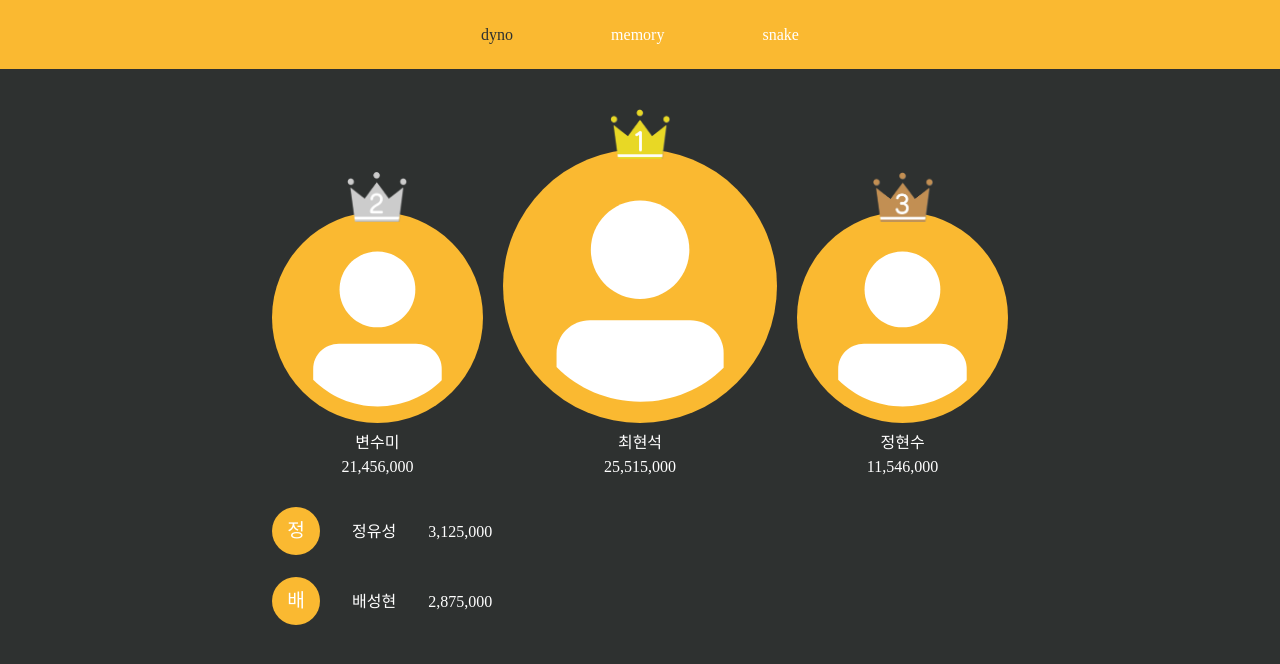
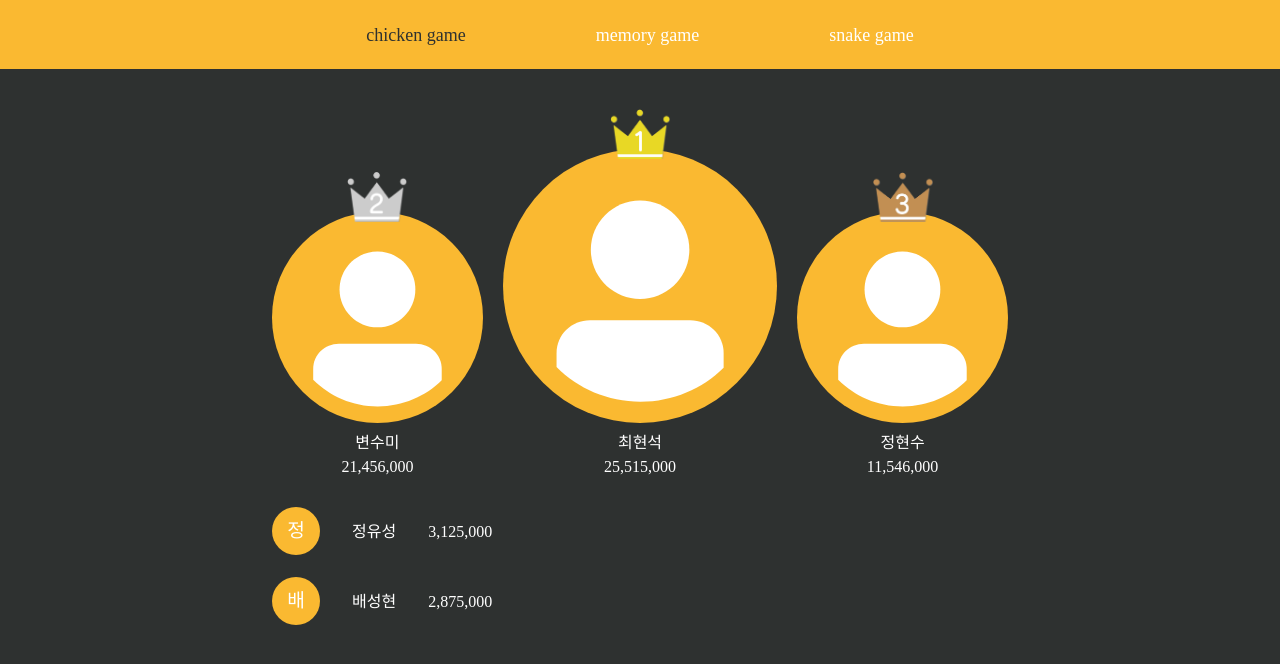
Before and after one commit to GAME-EE/client, a Next.js app: page /rank in a window 1280 px wide. Shown: the top 664 px of the page. Built offline with nearby package versions, Linux system fonts and the light colour scheme; a web font is replaced by a local one.

Commit message:
더미데이터 변경, css 수정

```diff
--- a/src/components/Rank/TabsWrapper.tsx
+++ b/src/components/Rank/TabsWrapper.tsx
@@ -23,7 +23,7 @@ function TabsWrapper({ data, children, tabIndex, handleTabsChange }: ITabWrapper
       <TabList
         backgroundColor={ELEMENT_COLOR.HOME_SECOND_BG_COLOR}
         justifyContent={'center'}
-        gap={16}
+        gap={24}
       >
         {data.map(({ name }) => (
           <TabWrapper key={name} name={name + ''} />
@@ -36,6 +36,7 @@ function TabsWrapper({ data, children, tabIndex, handleTabsChange }: ITabWrapper
 const TabWrapper = ({ name }: { name: string }) => {
   return (
     <Tab
+      fontSize={'lg'}
       borderRadius={'5px'}
       h={'70px'}
       color={'#fff'}
--- a/src/pages/rank.tsx
+++ b/src/pages/rank.tsx
@@ -5,7 +5,8 @@ import TopItemWrapper from '../components/Rank/TopItemWrapper';
 import BottomItemWrapper from '../components/Rank/BottomItemWrapper';
 import { DUMMY1, DUMMY2, DUMMY3 } from '../constants/rank';
 import TabsWrapper from '../components/Rank/TabsWrapper';
-const DUMMYTAP = [{ name: 'dyno' }, { name: 'memory' }, { name: 'snake' }];
+const DUMMYTAP = [{ name: 'chicken game' }, { name: 'memory game' }, { name: 'snake game' }];
+
 const Rank = () => {
   const [data, setData] = useState([DUMMY1, DUMMY2, DUMMY3]);
   const [tabIndex, setTabIndex] = React.useState(0);
```
